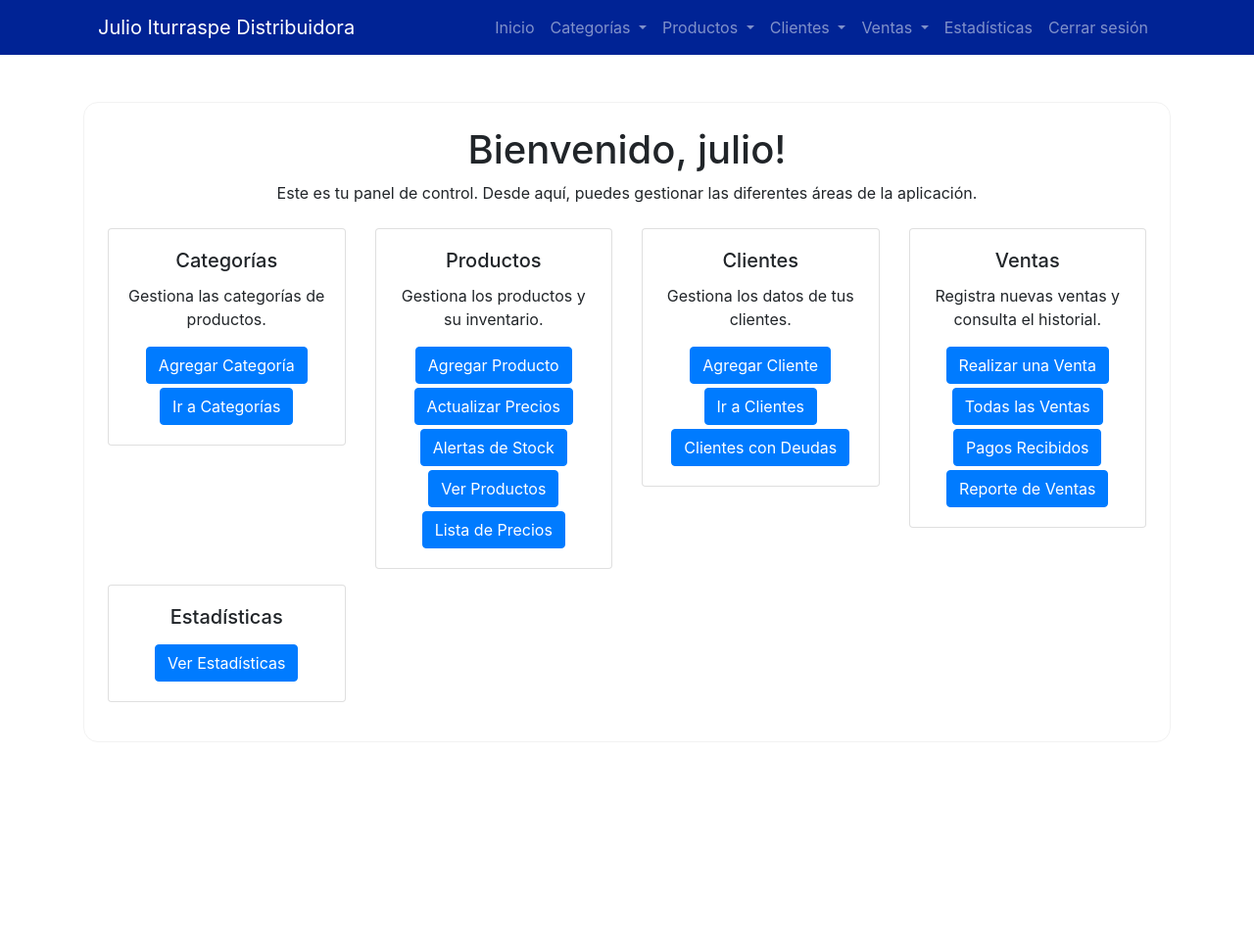
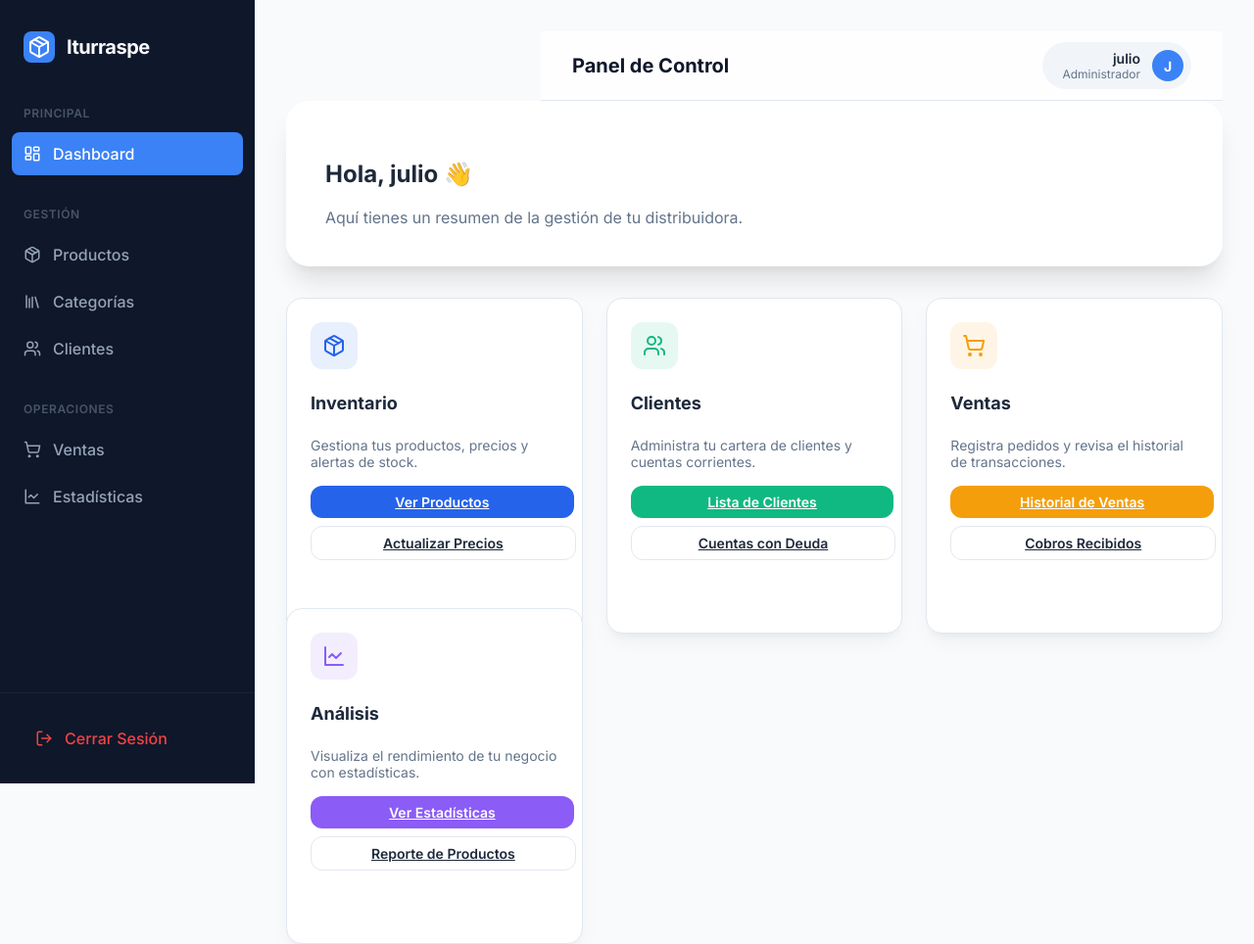
Before and after one commit to facun3625/iturraspe, a PHP site: page /frontend/pages/dashboard.php in a window 1280 px wide. Shown: the whole page at 98% size. Before the commit the page ends 758 px from the top, so only its background shows below. Run offline with PHP 8.4, Linux system fonts and the light colour scheme; a user stored in the database is signed in; some libraries are stand-ins or nearby versions.

Commit message:
UI Modernization: Implemented premium Sidebar, Header and Dashboard redesign

```diff
--- /dev/null
+++ b/frontend/assets/css/modern-system.css
@@ -0,0 +1,88 @@
+/*
+  Modern Legacy Design System
+  Concept: Glassmorphism + Soft Shadows + Inter Typography
+*/
+
+@import url('https://fonts.googleapis.com/css2?family=Inter:wght@300;400;500;600;700&display=swap');
+
+:root {
+    --primary: #2563eb;
+    --primary-hover: #1d4ed8;
+    --bg-main: #f8fafc;
+    --text-main: #1e293b;
+    --text-muted: #64748b;
+    --glass-bg: rgba(255, 255, 255, 0.8);
+    --glass-border: rgba(255, 255, 255, 0.1);
+    --shadow-soft: 0 10px 25px -5px rgba(0, 0, 0, 0.05), 0 8px 10px -6px rgba(0, 0, 0, 0.05);
+    --shadow-strong: 0 20px 25px -5px rgba(0, 0, 0, 0.1), 0 10px 10px -5px rgba(0, 0, 0, 0.04);
+}
+
+body {
+    font-family: 'Inter', system-ui, -apple-system, sans-serif;
+    background-color: var(--bg-main);
+    color: var(--text-main);
+    margin: 0;
+    -webkit-font-smoothing: antialiased;
+}
+
+/* Glass Card */
+.glass-card {
+    background: var(--glass-bg);
+    backdrop-filter: blur(12px);
+    -webkit-backdrop-filter: blur(12px);
+    border: 1px solid var(--glass-border);
+    border-radius: 1.5rem;
+    box-shadow: var(--shadow-strong);
+    padding: 2.5rem;
+}
+
+/* Modern Inputs */
+.modern-input {
+    width: 100%;
+    padding: 0.75rem 1rem;
+    border-radius: 0.75rem;
+    border: 1px solid #e2e8f0;
+    transition: all 0.2s ease;
+    background: #fff;
+}
+
+.modern-input:focus {
+    outline: none;
+    border-color: var(--primary);
+    box-shadow: 0 0 0 4px rgba(37, 99, 235, 0.1);
+}
+
+/* Modern Buttons */
+.modern-btn {
+    display: flex;
+    align-items: center;
+    justify-content: center;
+    padding: 0.75rem 1.5rem;
+    border-radius: 0.75rem;
+    font-weight: 600;
+    cursor: pointer;
+    transition: all 0.2s ease;
+    border: none;
+    width: 100%;
+}
+
+.modern-btn-primary {
+    background: var(--primary);
+    color: #fff;
+}
+
+.modern-btn-primary:hover {
+    background: var(--primary-hover);
+    transform: translateY(-1px);
+    box-shadow: 0 4px 6px -1px rgba(0, 0, 0, 0.1);
+}
+
+.modern-btn-primary:active {
+    transform: translateY(0);
+}
+
+/* Gradient Background for Login */
+.login-bg {
+    background: radial-gradient(circle at top left, #eff6ff 0%, #ffffff 100%);
+    min-height: 100vh;
+}
--- /dev/null
+++ b/frontend/components/Header.php
@@ -0,0 +1,102 @@
+<?php
+// Header.php - Cabecera moderna
+?>
+<header class="modern-header">
+    <div class="header-content">
+        <div class="header-left">
+            <h2 class="page-title"><?php echo isset($page_title) ? $page_title : 'Panel de Control'; ?></h2>
+        </div>
+        <div class="header-right">
+            <div class="user-badge">
+                <div class="user-info">
+                    <span class="user-name"><?php echo $_SESSION['username']; ?></span>
+                    <span class="user-role">Administrador</span>
+                </div>
+                <div class="avatar">
+                    <?php echo strtoupper(substr($_SESSION['username'], 0, 1)); ?>
+                </div>
+            </div>
+        </div>
+    </div>
+</header>
+
+<style>
+.modern-header {
+    height: 70px;
+    background: rgba(255, 255, 255, 0.8);
+    backdrop-filter: blur(12px);
+    -webkit-backdrop-filter: blur(12px);
+    border-bottom: 1px solid #e2e8f0;
+    position: sticky;
+    top: 0;
+    z-index: 900;
+    margin-left: 260px;
+    padding: 0 2rem;
+}
+
+.header-content {
+    height: 100%;
+    display: flex;
+    align-items: center;
+    justify-content: space-between;
+}
+
+.page-title {
+    font-size: 1.25rem;
+    font-weight: 700;
+    color: #0f172a;
+    margin: 0;
+}
+
+.header-right {
+    display: flex;
+    align-items: center;
+    gap: 1.5rem;
+}
+
+.user-badge {
+    display: flex;
+    align-items: center;
+    gap: 0.75rem;
+    padding: 0.5rem;
+    border-radius: 9999px;
+    background: #f1f5f9;
+}
+
+.user-info {
+    display: flex;
+    flex-direction: column;
+    text-align: right;
+    padding-left: 0.75rem;
+}
+
+.user-name {
+    font-size: 0.875rem;
+    font-weight: 600;
+    color: #1e293b;
+}
+
+.user-role {
+    font-size: 0.75rem;
+    color: #64748b;
+}
+
+.avatar {
+    width: 32px;
+    height: 32px;
+    background: #3b82f6;
+    color: white;
+    border-radius: 9999px;
+    display: flex;
+    align-items: center;
+    justify-content: center;
+    font-weight: 700;
+    font-size: 0.875rem;
+}
+
+@media (max-width: 992px) {
+    .modern-header {
+        margin-left: 0;
+    }
+}
+</style>
--- /dev/null
+++ b/frontend/components/Sidebar.php
@@ -0,0 +1,164 @@
+<?php
+// Sidebar.php - Componente de navegación lateral moderno
+$current_page = basename($_SERVER['PHP_SELF']);
+?>
+<aside class="modern-sidebar">
+    <div class="sidebar-header">
+        <div class="brand-icon">
+            <svg xmlns="http://www.w3.org/2000/svg" width="24" height="24" viewBox="0 0 24 24" fill="none" stroke="currentColor" stroke-width="2" stroke-linecap="round" stroke-linejoin="round"><path d="m7.5 4.27 9 5.15"/><path d="M21 8a2 2 0 0 0-1-1.73l-7-4a2 2 0 0 0-2 0l-7 4A2 2 0 0 0 3 8v8a2 2 0 0 0 1 1.73l7 4a2 2 0 0 0 2 0l7-4A2 2 0 0 0 21 16Z"/><path d="m3.3 7 8.7 5 8.7-5"/><path d="M12 22V12"/></svg>
+        </div>
+        <span class="brand-name">Iturraspe</span>
+    </div>
+
+    <nav class="sidebar-nav">
+        <div class="nav-section">
+            <p class="section-title">Principal</p>
+            <a href="dashboard.php" class="nav-item <?php echo $current_page == 'dashboard.php' ? 'active' : ''; ?>">
+                <svg xmlns="http://www.w3.org/2000/svg" width="18" height="18" viewBox="0 0 24 24" fill="none" stroke="currentColor" stroke-width="2" stroke-linecap="round" stroke-linejoin="round"><rect width="7" height="9" x="3" y="3" rx="1"/><rect width="7" height="5" x="14" y="3" rx="1"/><rect width="7" height="9" x="14" y="12" rx="1"/><rect width="7" height="5" x="3" y="15" rx="1"/></svg>
+                <span>Dashboard</span>
+            </a>
+        </div>
+
+        <div class="nav-section">
+            <p class="section-title">Gestión</p>
+            <a href="productList.php" class="nav-item <?php echo $current_page == 'productList.php' ? 'active' : ''; ?>">
+                <svg xmlns="http://www.w3.org/2000/svg" width="18" height="18" viewBox="0 0 24 24" fill="none" stroke="currentColor" stroke-width="2" stroke-linecap="round" stroke-linejoin="round"><path d="m7.5 4.27 9 5.15"/><path d="M21 8a2 2 0 0 0-1-1.73l-7-4a2 2 0 0 0-2 0l-7 4A2 2 0 0 0 3 8v8a2 2 0 0 0 1 1.73l7 4a2 2 0 0 0 2 0l7-4A2 2 0 0 0 21 16Z"/><path d="m3.3 7 8.7 5 8.7-5"/><path d="M12 22V12"/></svg>
+                <span>Productos</span>
+            </a>
+            <a href="categoryList.php" class="nav-item <?php echo $current_page == 'categoryList.php' ? 'active' : ''; ?>">
+                <svg xmlns="http://www.w3.org/2000/svg" width="18" height="18" viewBox="0 0 24 24" fill="none" stroke="currentColor" stroke-width="2" stroke-linecap="round" stroke-linejoin="round"><path d="m16 6 4 14"/><path d="M12 6v14"/><path d="M8 8v12"/><path d="M4 4v16"/></svg>
+                <span>Categorías</span>
+            </a>
+            <a href="clientList.php" class="nav-item <?php echo $current_page == 'clientList.php' ? 'active' : ''; ?>">
+                <svg xmlns="http://www.w3.org/2000/svg" width="18" height="18" viewBox="0 0 24 24" fill="none" stroke="currentColor" stroke-width="2" stroke-linecap="round" stroke-linejoin="round"><path d="M16 21v-2a4 4 0 0 0-4-4H6a4 4 0 0 0-4 4v2"/><circle cx="9" cy="7" r="4"/><path d="M22 21v-2a4 4 0 0 0-3-3.87"/><path d="M16 3.13a4 4 0 0 1 0 7.75"/></svg>
+                <span>Clientes</span>
+            </a>
+        </div>
+
+        <div class="nav-section">
+            <p class="section-title">Operaciones</p>
+            <a href="salesList.php" class="nav-item <?php echo $current_page == 'salesList.php' ? 'active' : ''; ?>">
+                <svg xmlns="http://www.w3.org/2000/svg" width="18" height="18" viewBox="0 0 24 24" fill="none" stroke="currentColor" stroke-width="2" stroke-linecap="round" stroke-linejoin="round"><circle cx="8" cy="21" r="1"/><circle cx="19" cy="21" r="1"/><path d="M2.05 2.05h2l2.66 12.42a2 2 0 0 0 2 1.58h9.78a2 2 0 0 0 1.95-1.57l1.65-7.43H5.12"/></svg>
+                <span>Ventas</span>
+            </a>
+            <a href="statistics.php" class="nav-item <?php echo $current_page == 'statistics.php' ? 'active' : ''; ?>">
+                <svg xmlns="http://www.w3.org/2000/svg" width="18" height="18" viewBox="0 0 24 24" fill="none" stroke="currentColor" stroke-width="2" stroke-linecap="round" stroke-linejoin="round"><path d="M3 3v18h18"/><path d="m19 9-5 5-4-4-3 3"/></svg>
+                <span>Estadísticas</span>
+            </a>
+        </div>
+    </nav>
+
+    <div class="sidebar-footer">
+        <a href="../../backend/controllers/logout.php" class="logout-btn">
+            <svg xmlns="http://www.w3.org/2000/svg" width="18" height="18" viewBox="0 0 24 24" fill="none" stroke="currentColor" stroke-width="2" stroke-linecap="round" stroke-linejoin="round"><path d="M9 21H5a2 2 0 0 1-2-2V5a2 2 0 0 1 2-2h4"/><polyline points="16 17 21 12 16 7"/><line x1="21" x2="9" y1="12" y2="12"/></svg>
+            <span>Cerrar Sesión</span>
+        </a>
+    </div>
+</aside>
+
+<style>
+.modern-sidebar {
+    width: 260px;
+    height: 100vh;
+    background: #0f172a;
+    color: #f8fafc;
+    position: fixed;
+    left: 0;
+    top: 0;
+    display: flex;
+    flex-direction: column;
+    z-index: 1000;
+    transition: all 0.3s ease;
+}
+
+.sidebar-header {
+    padding: 2rem 1.5rem;
+    display: flex;
+    align-items: center;
+    gap: 0.75rem;
+}
+
+.brand-icon {
+    width: 32px;
+    height: 32px;
+    background: #3b82f6;
+    border-radius: 0.5rem;
+    display: flex;
+    align-items: center;
+    justify-content: center;
+    color: white;
+}
+
+.brand-name {
+    font-size: 1.25rem;
+    font-weight: 700;
+    letter-spacing: -0.025em;
+}
+
+.sidebar-nav {
+    flex: 1;
+    padding: 0 0.75rem;
+    overflow-y: auto;
+}
+
+.nav-section {
+    margin-bottom: 2rem;
+}
+
+.section-title {
+    padding-left: 0.75rem;
+    font-size: 0.75rem;
+    font-weight: 600;
+    text-transform: uppercase;
+    color: #475569;
+    letter-spacing: 0.05em;
+    margin-bottom: 0.75rem;
+}
+
+.nav-item {
+    display: flex;
+    align-items: center;
+    gap: 0.75rem;
+    padding: 0.75rem;
+    color: #94a3b8;
+    text-decoration: none;
+    border-radius: 0.5rem;
+    transition: all 0.2s ease;
+    font-weight: 500;
+    margin-bottom: 0.25rem;
+}
+
+.nav-item:hover {
+    background: rgba(255, 255, 255, 0.05);
+    color: #f8fafc;
+    text-decoration: none;
+}
+
+.nav-item.active {
+    background: #3b82f6;
+    color: white;
+}
+
+.sidebar-footer {
+    padding: 1.5rem;
+    border-top: 1px solid rgba(255, 255, 255, 0.05);
+}
+
+.logout-btn {
+    display: flex;
+    align-items: center;
+    gap: 0.75rem;
+    padding: 0.75rem;
+    color: #ef4444;
+    text-decoration: none;
+    border-radius: 0.5rem;
+    transition: all 0.2s ease;
+    font-weight: 500;
+}
+
+.logout-btn:hover {
+    background: rgba(239, 68, 68, 0.1);
+    color: #ef4444;
+    text-decoration: none;
+}
+</style>
--- a/frontend/pages/dashboard.php
+++ b/frontend/pages/dashboard.php
@@ -8,85 +8,128 @@ session_start();
 <html lang="es">
 <head>
     <meta charset="UTF-8">
+<head>
+    <meta charset="UTF-8">
     <meta name="viewport" content="width=device-width, initial-scale=1.0">
-    <title>Control de Stock - Panel de Control</title>
-    <link href="https://stackpath.bootstrapcdn.com/bootstrap/4.5.2/css/bootstrap.min.css" rel="stylesheet">
-<link rel="stylesheet" href="style.css">
+    <title>Dashboard | Distribuidora Julio Iturraspe</title>
+    <link rel="stylesheet" href="../assets/css/modern-system.css">
+    <style>
+        .main-layout {
+            display: flex;
+            min-height: 100vh;
+        }
+        .content-area {
+            flex: 1;
+            margin-left: 260px;
+            padding: 2rem;
+            background-color: #f8fafc;
+        }
+        .stat-card {
+            background: white;
+            border-radius: 1rem;
+            padding: 1.5rem;
+            border: 1px solid #e2e8f0;
+            box-shadow: var(--shadow-soft);
+            transition: all 0.2s ease;
+            height: 100%;
+        }
+        .stat-card:hover {
+            transform: translateY(-4px);
+            box-shadow: var(--shadow-strong);
+        }
+        .stat-icon {
+            width: 48px;
+            height: 48px;
+            border-radius: 0.75rem;
+            display: flex;
+            align-items: center;
+            justify-content: center;
+            margin-bottom: 1.25rem;
+        }
+        .grid-dashboard {
+            display: grid;
+            grid-template-columns: repeat(auto-fill, minmax(280px, 1fr));
+            gap: 1.5rem;
+            margin-top: 2rem;
+        }
+        @media (max-width: 992px) {
+            .content-area { margin-left: 0; }
+        }
+    </style>
 </head>
-<body>
-    <!-- Navbar con Logo y Menú -->
-    <?php include_once '../components/navbar.php'; ?>
+<body class="bg-main">
+    <div class="main-layout">
+        <?php include_once '../components/Sidebar.php'; ?>
 
-    <!-- Contenedor Principal con bordes redondeados -->
-    <div class="container mt-5">
-        <div class="rounded-container p-4">
-            <h1 class="text-center">Bienvenido, <?php echo $_SESSION['username']; ?>!</h1>
-            <p class="text-center">Este es tu panel de control. Desde aquí, puedes gestionar las diferentes áreas de la aplicación.</p>
+        <div class="content-area">
+            <?php
+                $page_title = "Panel de Control";
+                include_once '../components/Header.php';
+            ?>
 
-            <div class="row mt-4">
-                <div class="col-md-6 col-lg-3">
-                    <div class="card mb-3">
-                        <div class="card-body text-center">
-                            <h5 class="card-title">Categorías</h5>
-                            <p class="card-text">Gestiona las categorías de productos.</p>
-                            <a href="addCategory.php" class="btn btn-primary ">Agregar Categoría</a>
-                            <a href="categoryList.php" class="btn btn-primary mt-1">Ir a Categorías</a>
+            <div class="container-fluid mt-4">
+                <div class="glass-card mb-4" style="background: white; border: none;">
+                    <h2 style="font-weight: 700; color: var(--text-main);">Hola, <?php echo $_SESSION['username']; ?> 👋</h2>
+                    <p style="color: var(--text-muted); margin: 0;">Aquí tienes un resumen de la gestión de tu distribuidora.</p>
+                </div>
+
+                <div class="grid-dashboard">
+                    <!-- Productos -->
+                    <div class="stat-card">
+                        <div class="stat-icon" style="background: rgba(37, 99, 235, 0.1); color: #2563eb;">
+                            <svg xmlns="http://www.w3.org/2000/svg" width="24" height="24" viewBox="0 0 24 24" fill="none" stroke="currentColor" stroke-width="2" stroke-linecap="round" stroke-linejoin="round"><path d="m7.5 4.27 9 5.15"/><path d="M21 8a2 2 0 0 0-1-1.73l-7-4a2 2 0 0 0-2 0l-7 4A2 2 0 0 0 3 8v8a2 2 0 0 0 1 1.73l7 4a2 2 0 0 0 2 0l7-4A2 2 0 0 0 21 16Z"/><path d="m3.3 7 8.7 5 8.7-5"/><path d="M12 22V12"/></svg>
+                        </div>
+                        <h4 style="font-weight: 700; font-size: 1.125rem;">Inventario</h4>
+                        <p style="color: var(--text-muted); font-size: 0.875rem;">Gestiona tus productos, precios y alertas de stock.</p>
+                        <div style="display: flex; flex-direction: column; gap: 0.5rem; margin-top: 1rem;">
+                            <a href="productList.php" class="modern-btn modern-btn-primary" style="font-size: 0.875rem; padding: 0.5rem;">Ver Productos</a>
+                            <a href="uploadPrices.php" class="modern-btn" style="font-size: 0.875rem; padding: 0.5rem; border: 1px solid #e2e8f0; background: white; color: var(--text-main);">Actualizar Precios</a>
                         </div>
                     </div>
-                </div>
-                <div class="col-md-6 col-lg-3">
-                    <div class="card mb-3">
-                        <div class="card-body text-center">
-                            <h5 class="card-title">Productos</h5>
-                            <p class="card-text">Gestiona los productos y su inventario.</p>
-                            <a href="addProduct.php" class="btn btn-primary ">Agregar Producto</a>
-                            <a href="uploadPrices.php" class="btn btn-primary mt-1">Actualizar Precios</a>
-                            <a href="productListLowStock.php" class="btn btn-primary mt-1">Alertas de Stock</a>
-                            <a href="productList.php" class="btn btn-primary mt-1">Ver Productos</a>
 
-                            <a href="priceList.php" class="btn btn-primary mt-1" target="_blank">Lista de Precios</a>
+                    <!-- Clientes -->
+                    <div class="stat-card">
+                        <div class="stat-icon" style="background: rgba(16, 185, 129, 0.1); color: #10b981;">
+                            <svg xmlns="http://www.w3.org/2000/svg" width="24" height="24" viewBox="0 0 24 24" fill="none" stroke="currentColor" stroke-width="2" stroke-linecap="round" stroke-linejoin="round"><path d="M16 21v-2a4 4 0 0 0-4-4H6a4 4 0 0 0-4 4v2"/><circle cx="9" cy="7" r="4"/><path d="M22 21v-2a4 4 0 0 0-3-3.87"/><path d="M16 3.13a4 4 0 0 1 0 7.75"/></svg>
+                        </div>
+                        <h4 style="font-weight: 700; font-size: 1.125rem;">Clientes</h4>
+                        <p style="color: var(--text-muted); font-size: 0.875rem;">Administra tu cartera de clientes y cuentas corrientes.</p>
+                        <div style="display: flex; flex-direction: column; gap: 0.5rem; margin-top: 1rem;">
+                            <a href="clientList.php" class="modern-btn modern-btn-primary" style="background: #10b981; font-size: 0.875rem; padding: 0.5rem;">Lista de Clientes</a>
+                            <a href="clientListDeb.php" class="modern-btn" style="font-size: 0.875rem; padding: 0.5rem; border: 1px solid #e2e8f0; background: white; color: var(--text-main);">Cuentas con Deuda</a>
                         </div>
                     </div>
-                </div>
-                <div class="col-md-6 col-lg-3">
-                    <div class="card mb-3">
-                        <div class="card-body text-center">
-                            <h5 class="card-title">Clientes</h5>
-                            <p class="card-text">Gestiona los datos de tus clientes.</p>
-                            <a href="addClient.php" class="btn btn-primary">Agregar Cliente</a>
-                            <a href="clientList.php" class="btn btn-primary mt-1">Ir a Clientes</a>
-                            <a href="clientListDeb.php" class="btn btn-primary mt-1">Clientes con Deudas</a>
+
+                    <!-- Ventas -->
+                    <div class="stat-card">
+                        <div class="stat-icon" style="background: rgba(245, 158, 11, 0.1); color: #f59e0b;">
+                            <svg xmlns="http://www.w3.org/2000/svg" width="24" height="24" viewBox="0 0 24 24" fill="none" stroke="currentColor" stroke-width="2" stroke-linecap="round" stroke-linejoin="round"><circle cx="8" cy="21" r="1"/><circle cx="19" cy="21" r="1"/><path d="M2.05 2.05h2l2.66 12.42a2 2 0 0 0 2 1.58h9.78a2 2 0 0 0 1.95-1.57l1.65-7.43H5.12"/></svg>
+                        </div>
+                        <h4 style="font-weight: 700; font-size: 1.125rem;">Ventas</h4>
+                        <p style="color: var(--text-muted); font-size: 0.875rem;">Registra pedidos y revisa el historial de transacciones.</p>
+                        <div style="display: flex; flex-direction: column; gap: 0.5rem; margin-top: 1rem;">
+                            <a href="salesList.php" class="modern-btn modern-btn-primary" style="background: #f59e0b; font-size: 0.875rem; padding: 0.5rem;">Historial de Ventas</a>
+                            <a href="payments.php" class="modern-btn" style="font-size: 0.875rem; padding: 0.5rem; border: 1px solid #e2e8f0; background: white; color: var(--text-main);">Cobros Recibidos</a>
                         </div>
                     </div>
-                </div>
-                <div class="col-md-6 col-lg-3">
-                    <div class="card mb-3">
-                        <div class="card-body text-center">
-                            <h5 class="card-title">Ventas</h5>
-                            <p class="card-text">Registra nuevas ventas y consulta el historial.</p>
-                            <a href="clientList.php" class="btn btn-primary">Realizar una Venta</a>
-                            <a href="salesList.php" class="btn btn-primary mt-1">Todas las Ventas</a>
-                            <a href="payments.php" class="btn btn-primary mt-1">Pagos Recibidos</a>
-                            <a href="productReport.php" class="btn btn-primary mt-1">Reporte de Ventas</a>
+
+                    <!-- Reportes -->
+                    <div class="stat-card">
+                        <div class="stat-icon" style="background: rgba(139, 92, 246, 0.1); color: #8b5cf6;">
+                            <svg xmlns="http://www.w3.org/2000/svg" width="24" height="24" viewBox="0 0 24 24" fill="none" stroke="currentColor" stroke-width="2" stroke-linecap="round" stroke-linejoin="round"><path d="M3 3v18h18"/><path d="m19 9-5 5-4-4-3 3"/></svg>
                         </div>
-                    </div>
-                </div>
-                <div class="col-md-6 col-lg-3">
-                    <div class="card mb-3">
-                        <div class="card-body text-center">
-                            <h5 class="card-title">Estadísticas</h5>
-
-                            <a href="statistics.php" class="btn btn-primary mt-1">Ver Estadísticas</a>
+                        <h4 style="font-weight: 700; font-size: 1.125rem;">Análisis</h4>
+                        <p style="color: var(--text-muted); font-size: 0.875rem;">Visualiza el rendimiento de tu negocio con estadísticas.</p>
+                        <div style="display: flex; flex-direction: column; gap: 0.5rem; margin-top: 1rem;">
+                            <a href="statistics.php" class="modern-btn modern-btn-primary" style="background: #8b5cf6; font-size: 0.875rem; padding: 0.5rem;">Ver Estadísticas</a>
+                            <a href="productReport.php" class="modern-btn" style="font-size: 0.875rem; padding: 0.5rem; border: 1px solid #e2e8f0; background: white; color: var(--text-main);">Reporte de Productos</a>
                         </div>
                     </div>
                 </div>
             </div>
         </div>
     </div>
-
-    <script src="https://code.jquery.com/jquery-3.5.1.slim.min.js"></script>
-    <script src="https://cdn.jsdelivr.net/npm/@popperjs/core@2.5.3/dist/umd/popper.min.js"></script>
-    <script src="https://stackpath.bootstrapcdn.com/bootstrap/4.5.2/js/bootstrap.min.js"></script>
+</body>
 
 
 </body>
```
Also changed, not shown: frontend/pages/login2.php (+50 -23 lines).
